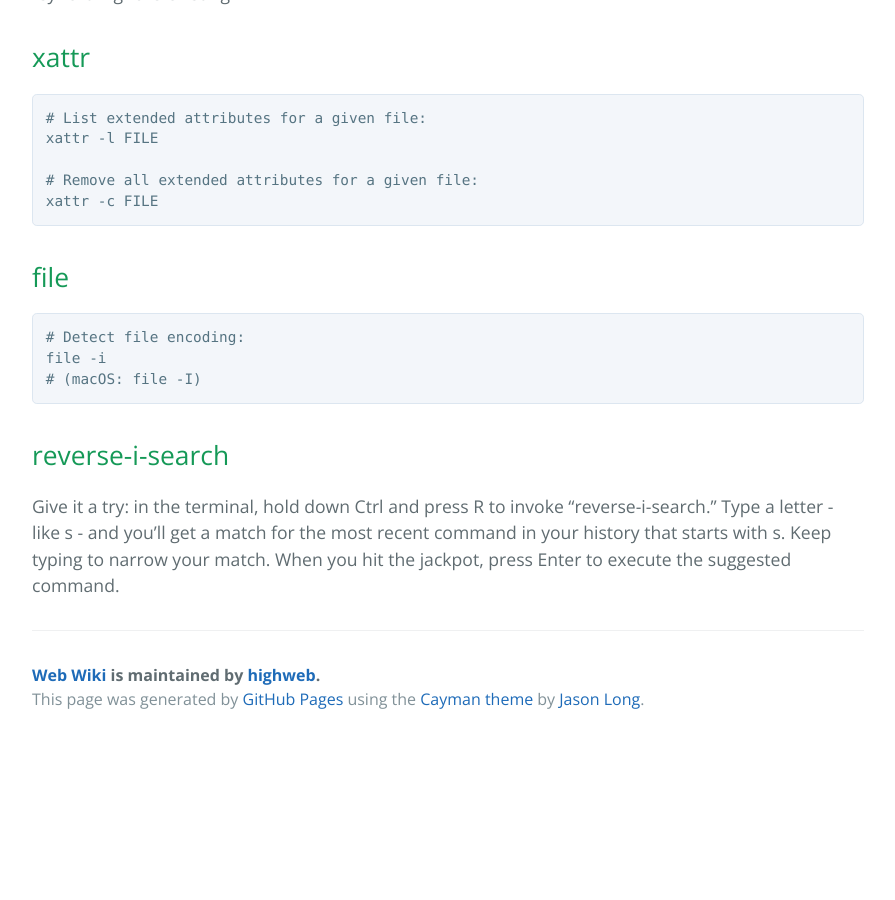
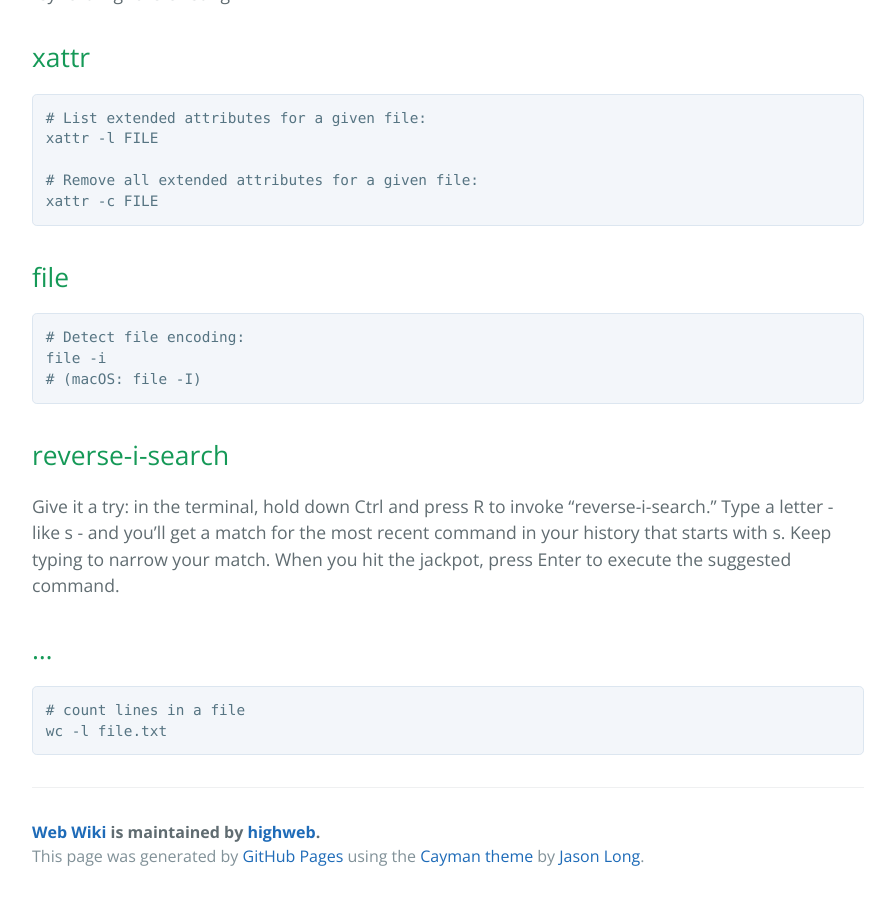
Before and after one commit to highweb/web-wiki, a Jekyll site: the page built from shell.md, in a window 1280 px wide and 900 px high, scrolled down 2513 px. Shown: the whole window, without its empty margins (192-1087 px from the left). Built offline with Jekyll 4.4.1, drawn with Linux system fonts in a browser that asks for light colours; before the commit the page ends 3256 px from its top, so only the background shows below that.

Commit message:
Update shell.md

````diff
--- a/shell.md
+++ b/shell.md
@@ -115,3 +115,9 @@ file -i
 ## reverse-i-search
 
 Give it a try: in the terminal, hold down Ctrl and press R to invoke "reverse-i-search." Type a letter - like s - and you'll get a match for the most recent command in your history that starts with s. Keep typing to narrow your match. When you hit the jackpot, press Enter to execute the suggested command.
+
+## ...
+```sh
+# count lines in a file
+wc -l file.txt
+```
````
